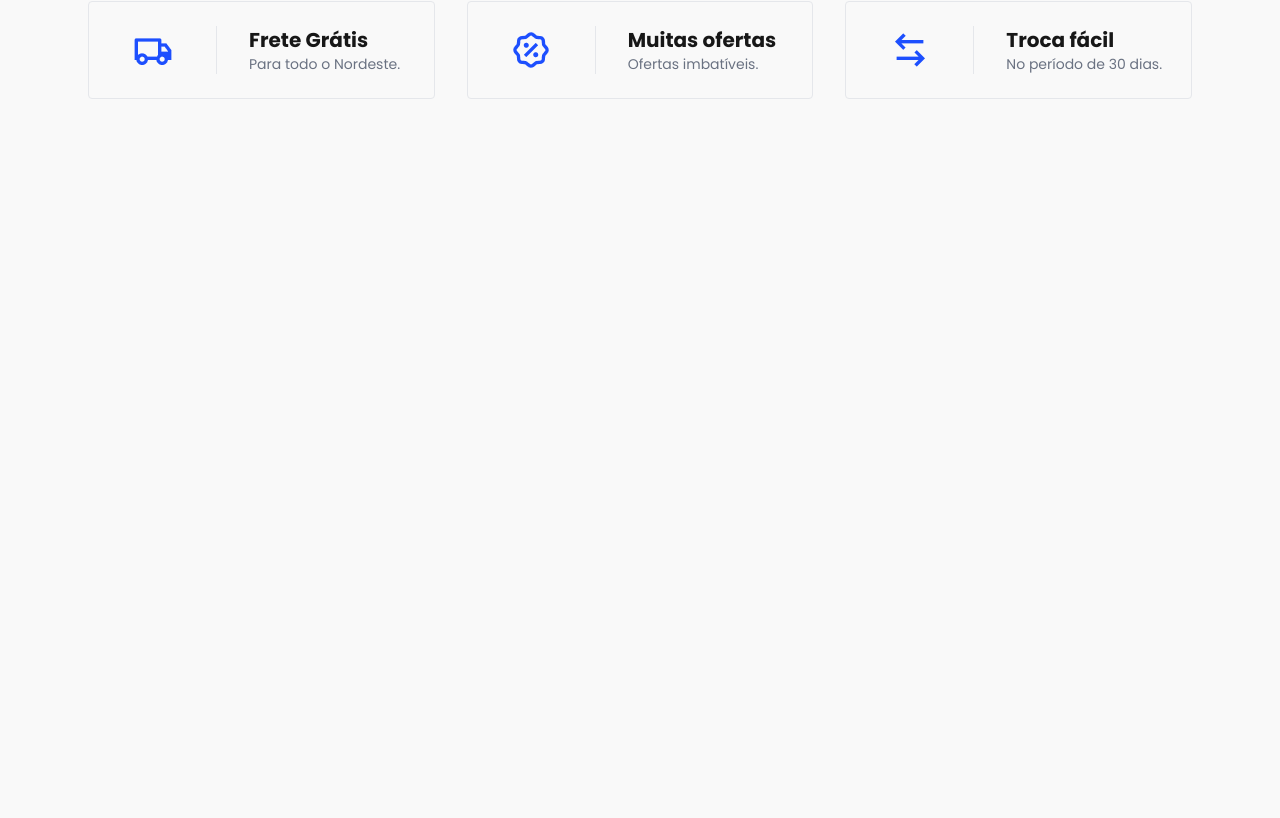
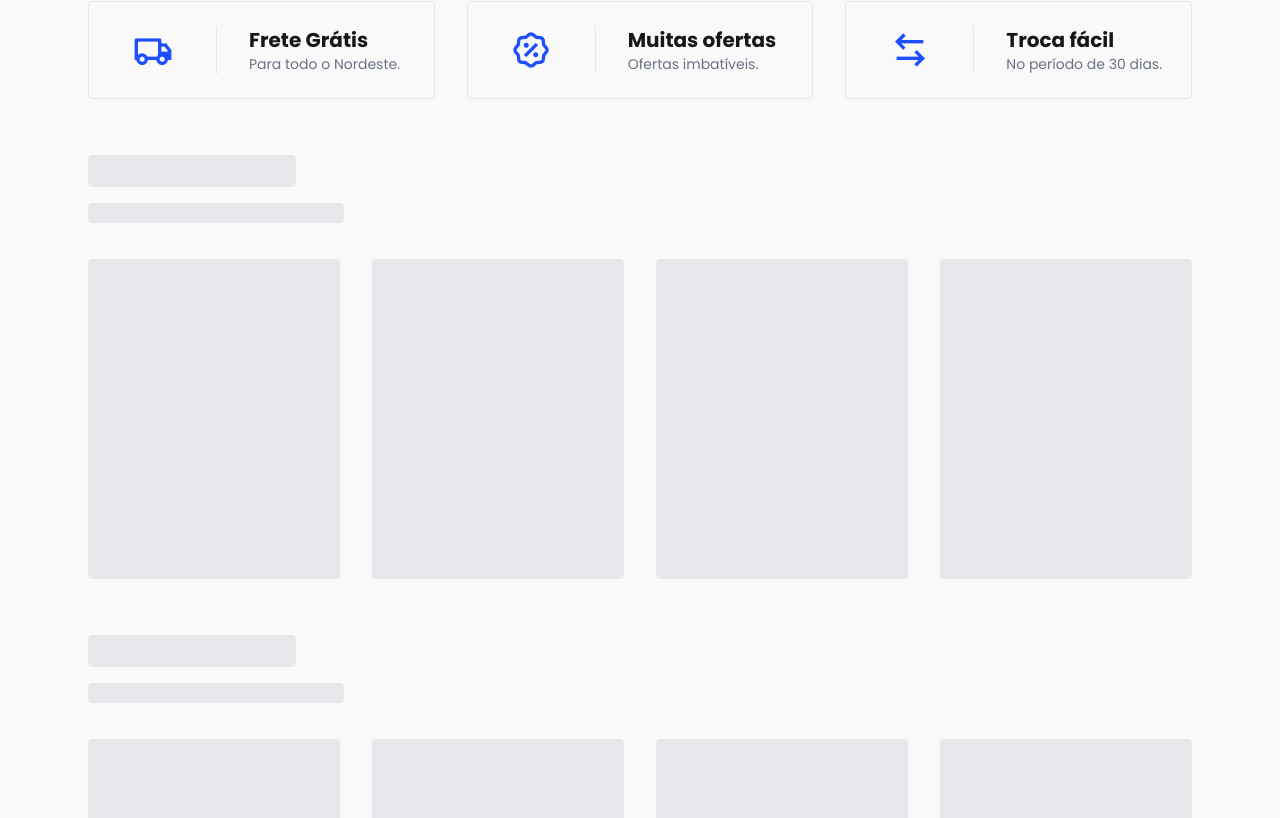
Before and after one commit to silvapedrodev/b7store-frontend, a Next.js app: page / in a window 1280 px wide. Shown: the part 622-1440 px from the top of the page. Before the commit the page ends 800 px from the top, so only its background shows below. Built offline with nearby package versions, Linux system fonts and the light colour scheme.

Commit message:
feat(products): add skeleton loading state for products section

```diff
--- a/src/app/(site)/page.tsx
+++ b/src/app/(site)/page.tsx
@@ -1,4 +1,5 @@
 import { Banners } from "@/components/home/banners";
+import { ProductListSkeleton } from "@/components/home/product-list-skeleton";
 import { data } from "@/data";
 import Image from "next/image";
 
@@ -59,6 +60,9 @@
           />
         ))}
       </div>
+
+      <ProductListSkeleton />
+      <ProductListSkeleton />
     </div>
   )
 }
--- /dev/null
+++ b/src/components/home/product-list-skeleton.tsx
@@ -0,0 +1,15 @@
+export const ProductListSkeleton = () => {
+  return (
+    <div className="mt-12 md:mt-14">
+      <div className="bg-gray-200 rounded w-52 h-8 mb-4 mx-auto md:mx-0 animate-pulse"></div>
+      <div className="bg-gray-200 rounded w-64 h-5 mx-auto md:mx-0 animate-pulse"></div>
+
+      <div className="mt-9 grid grid-cols-1 md:grid-cols-4 gap-8">
+        <div className="bg-gray-200 h-80 rounded animate-pulse"></div>
+        <div className="bg-gray-200 h-80 rounded animate-pulse"></div>
+        <div className="bg-gray-200 h-80 rounded animate-pulse"></div>
+        <div className="bg-gray-200 h-80 rounded animate-pulse"></div>
+      </div>
+    </div>
+  );
+}
```
